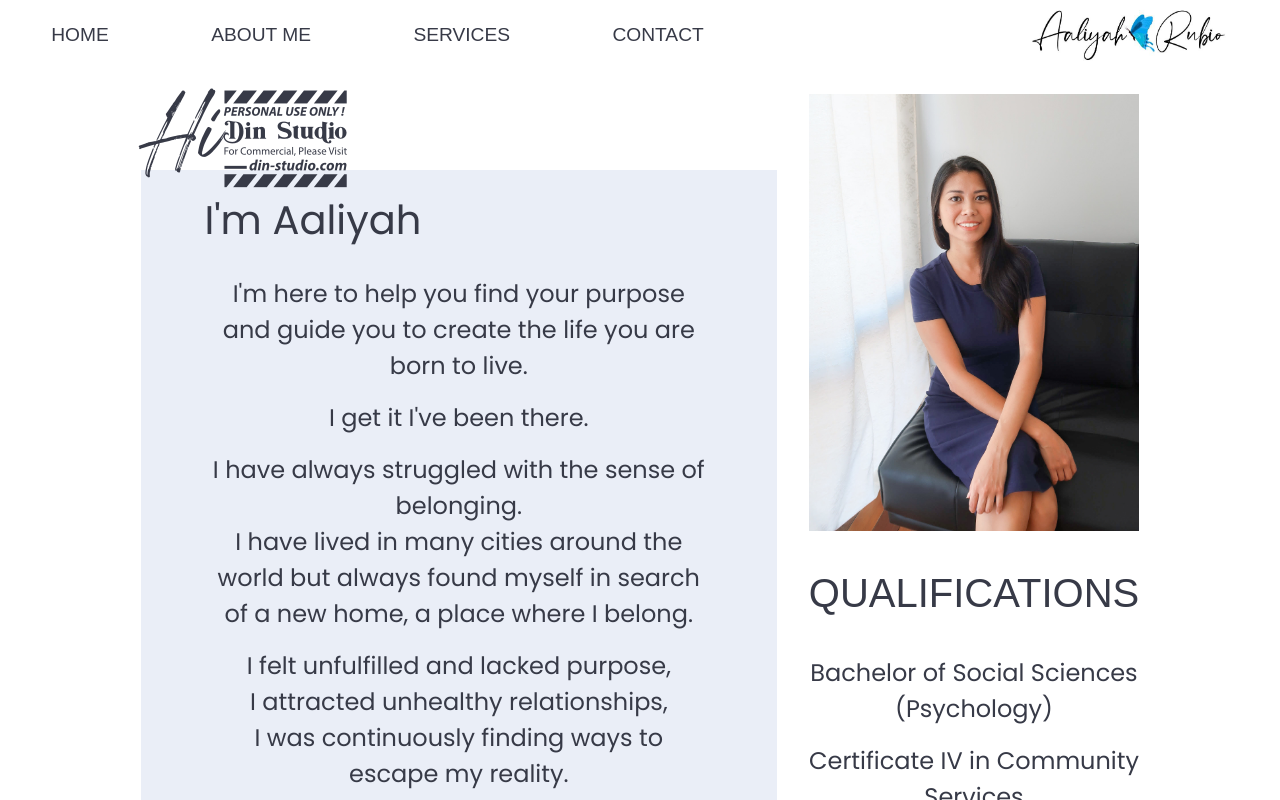
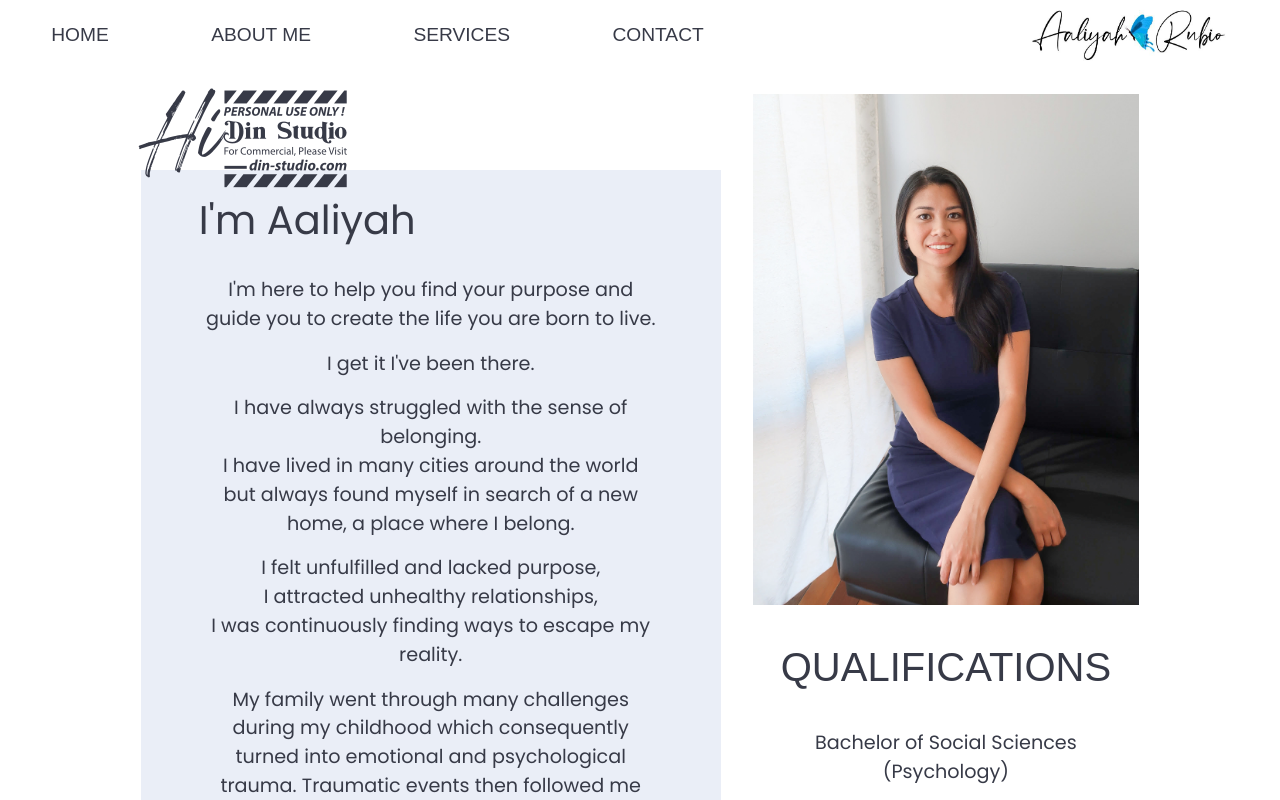
Before and after one commit to livelifedev/aaliyah-website, a Next.js app: page /about in a window 1280 px wide. Shown: the top 800 px of the page. Built offline with nearby package versions, Linux system fonts and the light colour scheme; a web font is replaced by a local one.

Commit message:
update about

```diff
--- a/styles/About.module.css
+++ b/styles/About.module.css
@@ -104,7 +104,9 @@
   }
 
   .wrapper {
-    display: flex;
+    /* display: flex; */
+    display: grid;
+    grid-template-columns: 3fr 2fr;
     gap: 32px;
     margin-bottom: var(--spacing-y);
   }
@@ -137,7 +139,7 @@
   }
 
   .section p {
-    font-size: 1.5rem;
+    font-size: 1.2rem;
   }
 
   .secondSection img {
@@ -147,7 +149,7 @@
   }
 
   .qualifications li {
-    font-size: 1.5rem;
+    font-size: 1.2rem;
     margin-bottom: 16px;
   }
 
```
